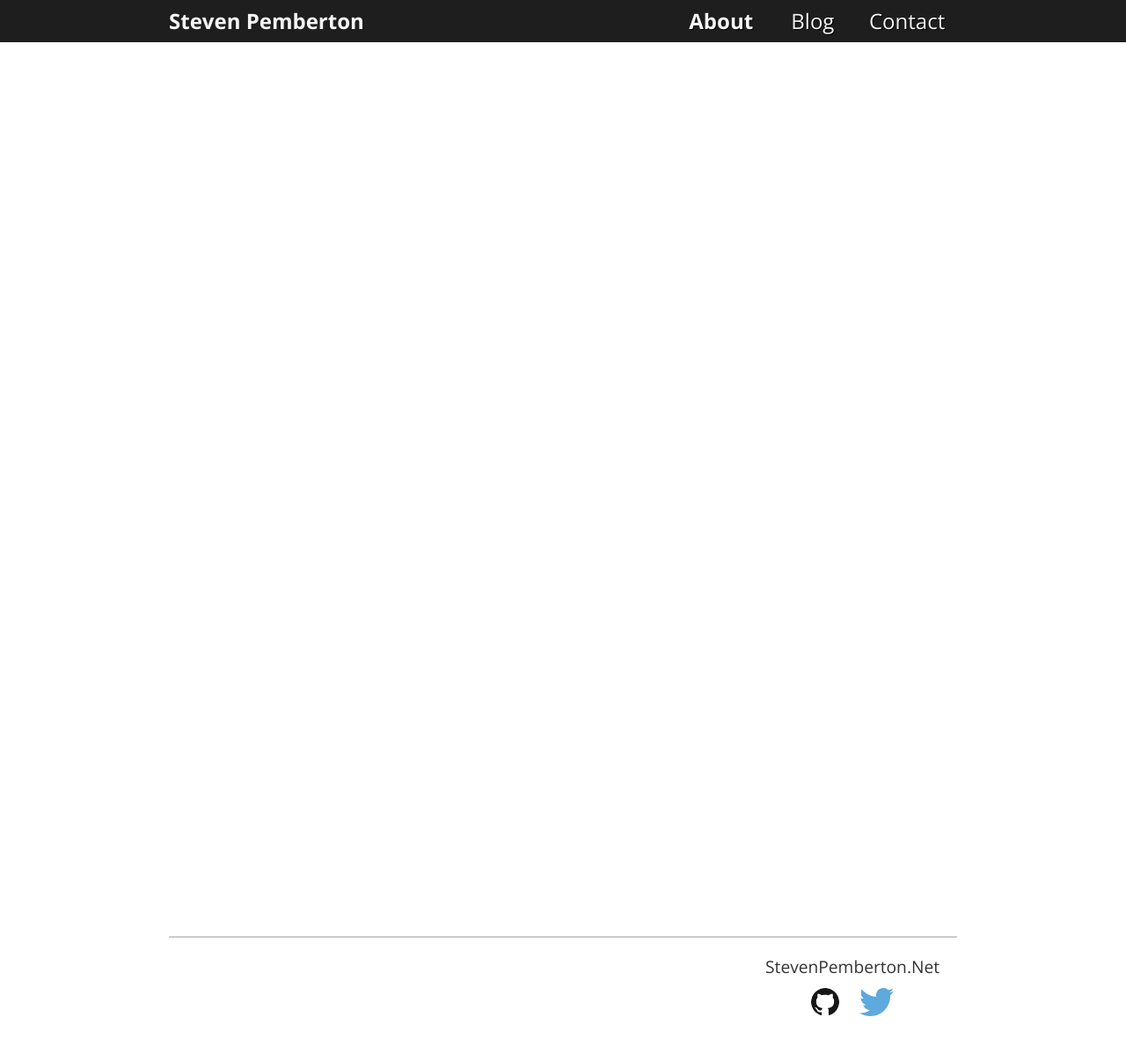
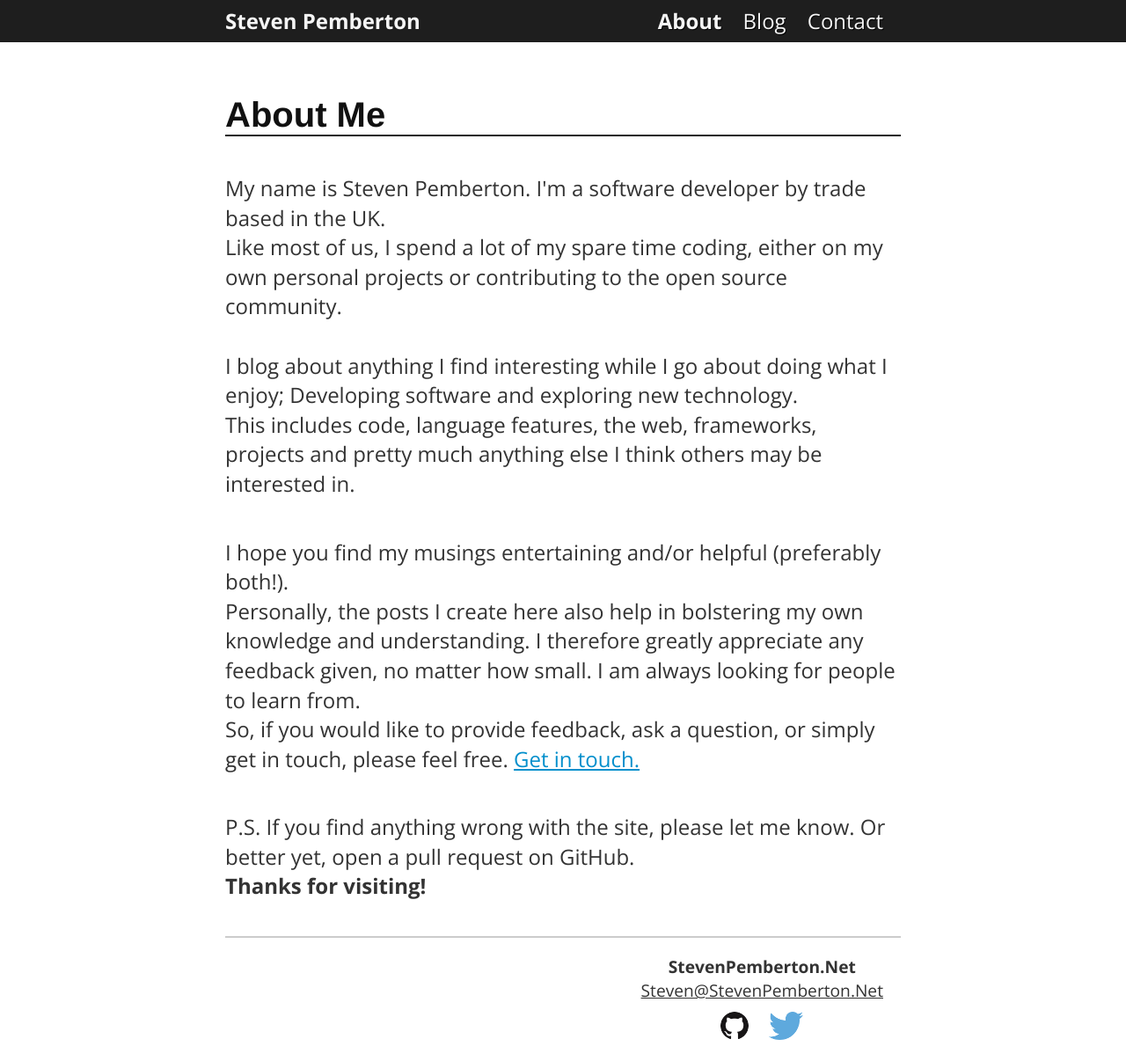
Before and after one commit to sjpemberton/sjpemberton.github.io, a Jekyll site: the page built from about/index.html, in a window 1280 px wide and 1206 px high. Shown: the whole window at 88% size. Built offline with Jekyll 4.4.1, drawn with Linux system fonts in a browser that asks for light colours; some web fonts are replaced.

Commit message:
CSS overhaul and about page.

```diff
--- /dev/null
+++ b/_includes/email.html
@@ -0,0 +1 @@
+<script type="text/javascript">eval(unescape("%64%71%6c%72%66%36%37%3d%5b%27%25%35%33%25%37%34%25%36%35%25%37%36%25%36%35%25%36%65%27%2c%5b%27%25%34%65%25%36%35%25%37%34%27%2c%27%25%35%33%25%37%34%25%36%35%25%37%36%25%36%35%25%36%65%25%35%30%25%36%35%25%36%64%25%36%32%25%36%35%25%37%32%25%37%34%25%36%66%25%36%65%27%5d%2e%72%65%76%65%72%73%65%28%29%2e%6a%6f%69%6e%28%27%2e%27%29%5d%2e%6a%6f%69%6e%28%27%40%27%29%3b%67%6e%64%62%66%31%34%3d%75%6e%65%73%63%61%70%65%28%64%71%6c%72%66%36%37%29%3b%64%6f%63%75%6d%65%6e%74%2e%77%72%69%74%65%28%67%6e%64%62%66%31%34%2e%6c%69%6e%6b%28%27%6d%61%69%27%2b%27%6c%74%6f%3a%27%2b%64%71%6c%72%66%36%37%29%29%3b"));</script>
--- a/_includes/footer.html
+++ b/_includes/footer.html
@@ -7,7 +7,8 @@
         	</div>
 
         	<div class="footer-about">
-        		<p >StevenPemberton.Net</p>
+        		<p><b>StevenPemberton.Net</b></p>
+                <p>{% include email.html %}</p>
         		<a class="github-logo" href="https://github.com/sjpemberton"><img src="/content/images/GitHub-Mark-32px.png" /></a>
         		<a class="twitter-link" href="https://twitter.com/stid00"><img src="/content/images/Twitter_logo_blue.png" /></a>
         	</div>
--- a/_includes/header.html
+++ b/_includes/header.html
@@ -1,6 +1,6 @@
 {% if page.id == "home" %}
 <script src="{{site.url}}/content/header.js" type="text/javascript"></script>
-<div class="home-intro">
+<div id="home-header">
          <div class="centered">
              <div class="vertical-align">
                 <h1 class="white-header">Steven Pemberton's Blog.</h1>
--- a/about/index.html
+++ b/about/index.html
@@ -3,3 +3,23 @@ layout: default
 title: Steven Pemberton.Net
 id: about
 ---
+
+<div class="centered main">
+
+	<h1>About Me</h1><hr><br>
+
+	<p>My name is Steven Pemberton. I'm a software developer by trade based in the UK. <br>
+	Like most of us, I spend a lot of my spare time coding, either on my own personal projects or contributing to the open source community.<br><br>
+	I blog about anything I find interesting while I go about doing what I enjoy; Developing software and exploring new technology.<br>
+	This includes code, language features, the web, frameworks, projects and pretty much anything else I think others may be interested in.</p><br><br>
+
+
+	<p> I hope you find my musings entertaining and/or helpful (preferably both!).<br>
+	Personally, the posts I create here also help in bolstering my own knowledge and understanding. I therefore greatly appreciate any feedback given, no matter how small. I am always looking for people to learn from.<br>
+	So, if you would like to provide feedback, ask a question, or simply get in touch, please feel free. <a style="color:#028fcc;" href="/contact">Get in touch.</a> </p>  <br><br>
+
+	<p>P.S. If you find anything wrong with the site, please let me know. Or better yet, open a pull request on GitHub.</p>
+
+	<p><b>Thanks for visiting!</b></p>
+
+</div>
--- a/content/css/main.css
+++ b/content/css/main.css
@@ -36,7 +36,7 @@ pre {
 }
 
 ul.posts {
-    margin: 20px auto 40px;
+    margin: 2em auto 3em;
     font-size: 1.5em;
 }
 
@@ -48,119 +48,49 @@ ul.posts li {
     width: 100%;
 }
 
-#content{
-    height:100%;
-}
+#content{ height:100%; }
 
 #page-content{
     padding-top:30px;
     margin-top:48px;
 }
-#home #page-content{margin-top:0;}
-#home #page-content.sticky{
-    margin-top:48px;
-}
 
-.push{
-    height: 142px;
-}
+#home #page-content{ margin-top:0; }
+#home #page-content.sticky{ margin-top:48px; }
+.push{ height: 142px; }
 
-footer {
-  /* .push must be the same height as footer */
-    position: absolute;
-    height: 142px;
-    width: 100%;
-    bottom: 0;
-}
-
-.vertical-align {
-  position: relative;
-  top: 50%;
-  -webkit-transform: translateY(-50%);
-  -ms-transform: translateY(-50%);
-  transform: translateY(-50%);
-}
-
-
-#sidebar-left{
-
-}
-
-#sidebar-right{
-
-}
-
-@media (max-width: 1024px) {
 .centered{
     margin:0 auto;
     width:90%;
     height:100%;
 }
-}
-
-@media (min-width: 1024px) and (max-width: 1440px) {
-	.centered{
-	    margin:0 auto;
-	    width:70%;
-	    height:100%;
-	}
-}
-
-@media (min-width: 1440px) {
-	.centered{
-	    margin:0 auto;
-	    width:50%;
-	    height:100%;
-	}
-}
-
-footer .centered {
-    height: 100px;
-    border-top: 2px solid #CCC;
-    font-size: .8em;
-}
 
 #header {
     width:100%;
     background:#1e1e1e;
-    height: 48px;
     top:0;
-    background:#1e1e1e;
-    margin: 0 0 0 0;
+    margin: 0;
     z-index:1100;
 }
 
-#header.sticky{
-    position:fixed;
+#header.sticky{ position:fixed; }
+
+#home .site-title {
+    opacity:0;
+    transition: all 0.4s ease;
 }
-#home .site-title a{
-    opacity:0;
-}
-#home #header.sticky .site-title a{opacity:1;}
-
+#home #header.sticky .site-title { opacity:1; }
 
 .site-title{
-    display:block;
-    height: 48px;
-    line-height: 48px;
+    text-align: center;
+    line-height: 2em;
 }
+.site-title a{ color:#f5f5f5; }
+.site-title a:hover{ color:orange; }
 
-.site-title a{
-    color:#f5f5f5;
-    transition: all 0.4s ease;
-}
-.site-title a:hover{
-    color:orange;
-}
-.centered.main{ height:3000px}
-#page-content .centered.main{
-	margin-top: 30px;
-}
+#page-content .centered.main{ margin-top: 30px; }
 
-
-#header .centered{
-    position:relative;
-    }
+#header .centered{ position:relative; }
 
 #title-container{
     color: #f5f5f5;
@@ -170,18 +100,10 @@ footer .centered {
     transition: all 0.4s ease;
 }
 
-
 #header nav {
-    position:absolute;
-    height:48px;
-    line-height: 48px;
-    right:0;
-    bottom:0;
+    width: 100%;
+    text-align: center;
     transition: all 0.4s ease;
-}
-
-#header nav ul{
-    float:right;
 }
 
 #header nav li {
@@ -197,14 +119,47 @@ footer .centered {
     color: #f5f5f5;
     text-align: center;
     display: block;
-    width:80px;
+    line-height:2em;
     transition: all 0.4s ease;
 }
 
-#header nav li  a:hover {
+#header nav li a:hover {
     text-decoration: underline;
     color:orange;
 }
+
+#home-header{ background: #1e1e1e; }
+
+#home-header .centered{
+    background-image: url("/content/images/BlogCodeSnip.png");
+    background-repeat: no-repeat;
+    background-size: 460px 200px;
+    text-align: center;
+    padding: 2.8em 0;
+}
+
+@media all and (min-width: 36em) {
+    body #header nav{
+        width:auto;
+        position: absolute;
+        right:0;
+        bottom: 0;
+        display: inline-block;
+    }
+
+    body .site-title{
+        display:inline-block;
+    }
+}
+
+@media all and (min-width: 60em) {
+    body .centered{
+        margin:0 auto;
+        width:60%;
+        height:100%;
+    }
+}
+
 
 #home #homenav,
 #about #aboutnav,
@@ -218,12 +173,8 @@ footer .centered {
     text-shadow:1px 1px #000;
 }
 
-.recent-posts{
-    margin: 20px 0;
-}
-.posts-list{
-    margin: 20px;
-}
+.recent-posts{ margin: 20px 0;}
+.posts-list{ margin: 20px; }
 
 .more-link a{
     color:#111;
@@ -231,50 +182,21 @@ footer .centered {
     text-decoration: none;
     transition: all 0.4s ease;
 }
-
-.more-link a:hover{
-    color:#028fcc;
-}
+.more-link a:hover{ color:#028fcc; }
 
 
-/* Page specific */
+.intro{ color: orange; }
 
-.home-intro{
-    background: #1e1e1e;
-    height: 200px;
-	-webkit-transform-style: preserve-3d;
-	-moz-transform-style: preserve-3d;
-	transform-style: preserve-3d;
-}
+.comments-holder{ margin:40px 0; }
 
-.home-intro .centered{
-	background-image: url("/content/images/BlogCodeSnip.png");
-    background-repeat: no-repeat;
-    /* background-position: 100%; */
-    background-size: 460px 200px;
-    text-align: center;
-}
-
-.intro{
-	color: orange;
-;}
-
-.comments-holder{
-    margin:40px 0;
-}
-
-.post-excerpt{
-    font-size: 0.6em;
-}
+.post-excerpt{ font-size: 0.7em; }
 
 .post-title{
     margin:20px 0;
     font-size: 2em;
 }
 
-.post-meta{
-    text-align: right;
-}
+.post-meta{ text-align: right; }
 
 .github-logo img{
     height:32px;
@@ -282,21 +204,31 @@ footer .centered {
     transition: background-color 0.4s ease;
 }
 
-.github-logo img, .twitter-link img{
-    margin:10px;
-}
+
+.twitter-link img{ height:32px; }
+.github-logo img, .twitter-link img{ margin:10px; }
 .github-logo img:hover{
     border-radius: 50%;
     background-color: orange;
 }
 
-.twitter-link img{
-     height:32px;
-}
-
 .tag-list{
     display:inline-block;
     margin:20px;
+}
+
+footer {
+  /* .push must be the same height as footer */
+    position: absolute;
+    height: 142px;
+    width: 100%;
+    bottom: 0;
+}
+
+footer .centered {
+    height: 100px;
+    border-top: 2px solid #CCC;
+    font-size: .8em;
 }
 
 .footer-about{
@@ -305,23 +237,11 @@ footer .centered {
     float: right;
 }
 
-.sidebar {
-position: fixed;
-right: 30px;
-top: 30%;
-border:1px solid #ddd;
-width: 200px;
+.footer-about a{
+    color:#333;
 }
+.footer-about a:hover{color:#028fcc;}
 
-.archive-bar a{
-    color:#111;
-    text-decoration: none;
-
-}
-
-.archive-bar a:hover{
-    color:#028fcc;
-}
 
 .archive-links{
     margin:20px auto;
@@ -340,24 +260,13 @@ width: 200px;
 
 }
 
-.archive-links a:hover{
-    color:#028fcc;
-}
+.archive-links a:hover{ color:#028fcc; }
 
-
-.blog-container{
-
-}
-
-.blog-container ul{
-    margin:20px 20px 20px 40px;
-}
+.blog-container ul{ margin:20px 20px 20px 40px; }
 
 .blog-container ul a{
     color: #1e1e1e;
     text-decoration: none;
 }
 
-.blog-container ul a:hover{
-     color:#028fcc;
-}
+.blog-container ul a:hover{ color:#028fcc; }
--- a/content/header.js
+++ b/content/header.js
@@ -1,7 +1,8 @@
 window.onscroll = function(e) {
 	var header = document.getElementById('header');
+	var scrollTarget = document.getElementById('home-header').offsetHeight;
 	var content = document.getElementById('page-content');
-	if (this.scrollY >= 200){
+	if (this.scrollY >= scrollTarget){
 		if(header.className.indexOf('sticky') == -1){
 	     	content.className = header.className = header.className + " sticky";
 			}
--- a/index.html
+++ b/index.html
@@ -5,6 +5,7 @@ id: home
 ---
 
     <div class="centered main">
+	{% if site.posts.size > 0  %}
     	<h1>Latest Blog Post</h1>
     	<hr>
 		{% for post in site.posts limit:1 %}
@@ -17,6 +18,7 @@ id: home
 			 <a href="{{ post.url }}">Read more...</a><br><br>
 		</div>
 		{% endfor %}
+	{% endif%}
 
 
 	</div>
```
Lines whose indentation alone changed are shown as unchanged.
